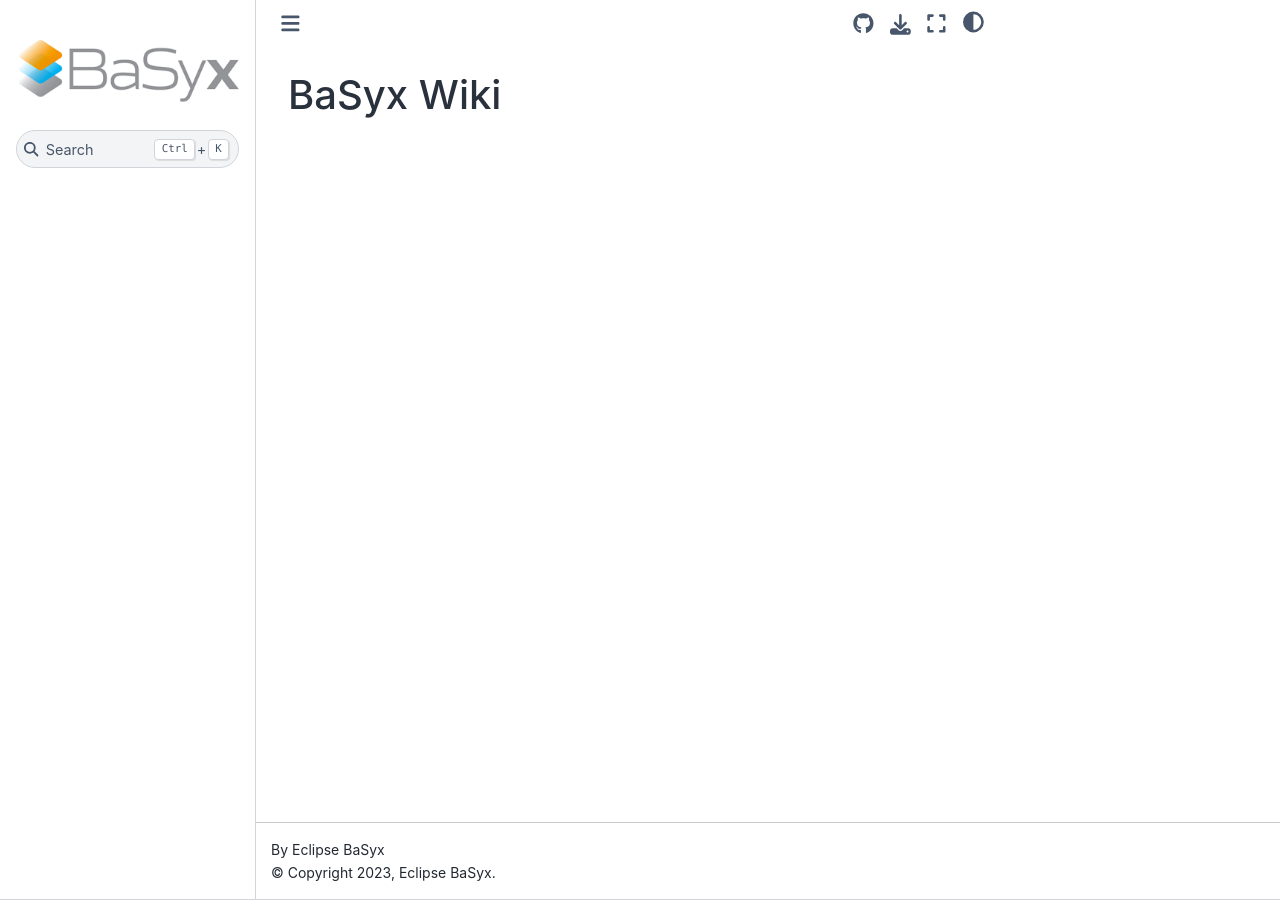
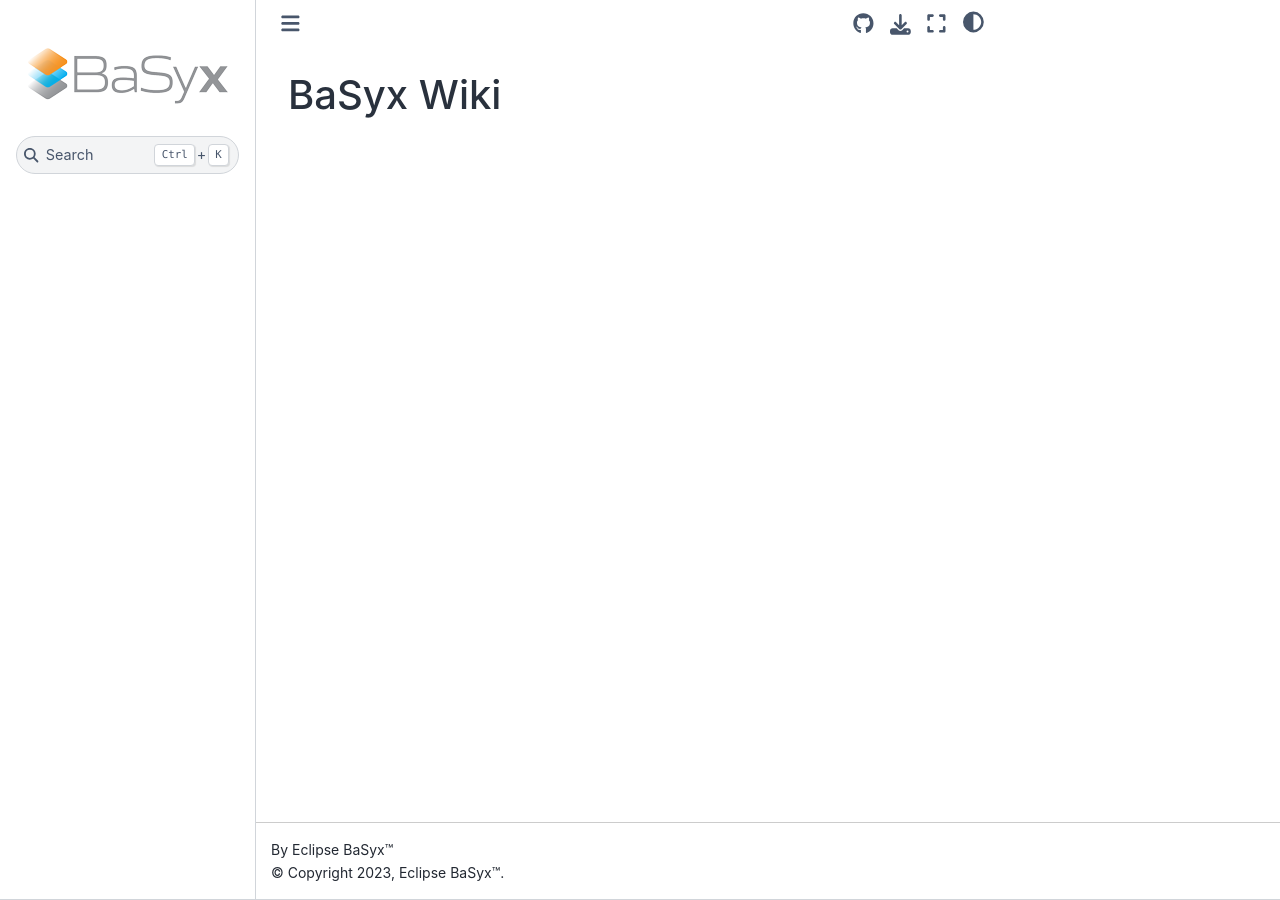
Before and after one commit to aaronzi/basyx-wiki, a Sphinx documentation site: the page built from docs/source/index.md, in a window 1280 px wide. Built offline with Sphinx 7.4.7 and the Sphinx Book theme 1.1.4, drawn with Linux system fonts in a browser that asks for light colours.

Commit message:
updated logo

```diff
--- a/docs/source/conf.py
+++ b/docs/source/conf.py
@@ -3,8 +3,8 @@
 # -- Project information
 
 project = 'BaSyx Wiki'
-copyright = '2023, Eclipse BaSyx'
-author = 'Eclipse BaSyx'
+copyright = '2023, Eclipse BaSyx™'
+author = 'Eclipse BaSyx™'
 
 release = '0.1'
 version = '0.1.0'
@@ -37,7 +37,9 @@
     "use_repository_button": True,
 }
 
-html_logo = "./logo/basyx.png"
+html_logo = "./logo/basyx_logo.png"
+
+html_title = "Eclipse BaSyx™"
 
 # -- Options for EPUB output
 epub_show_urls = 'footnote'
```
Also changed, not shown: docs/source/logo/basyx.png (deleted), docs/source/logo/basyx_logo.png (added).
